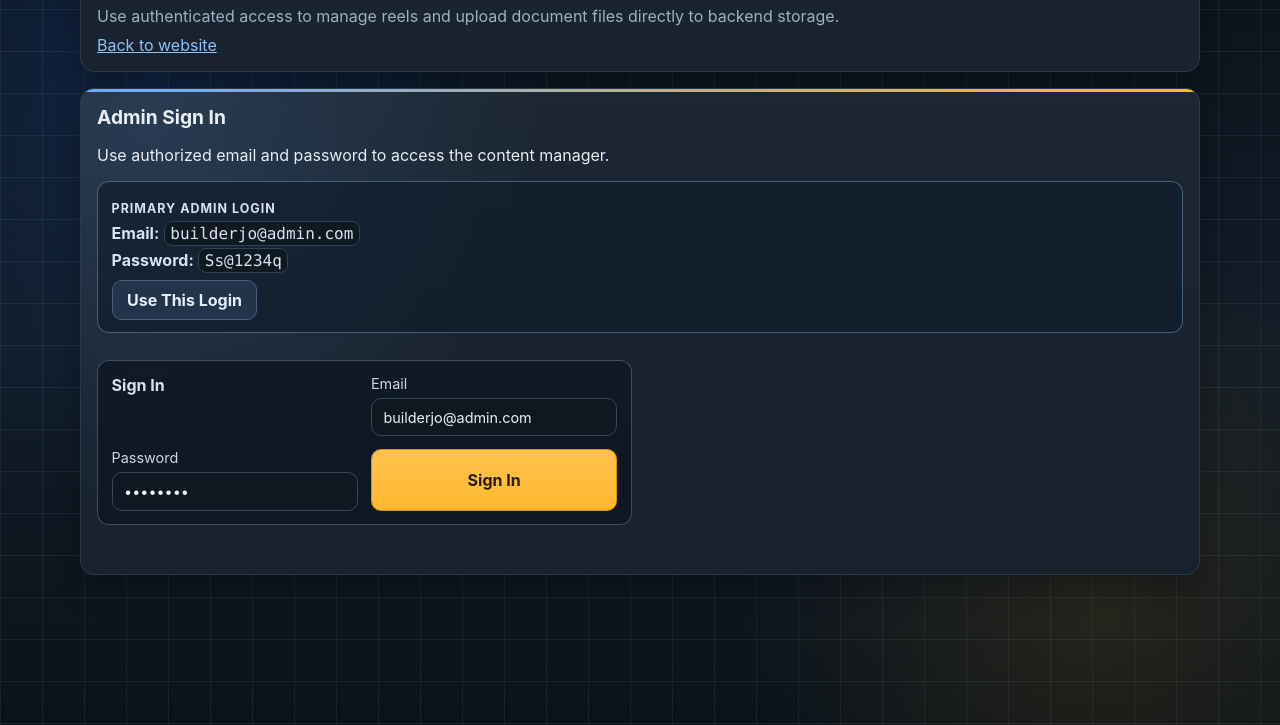
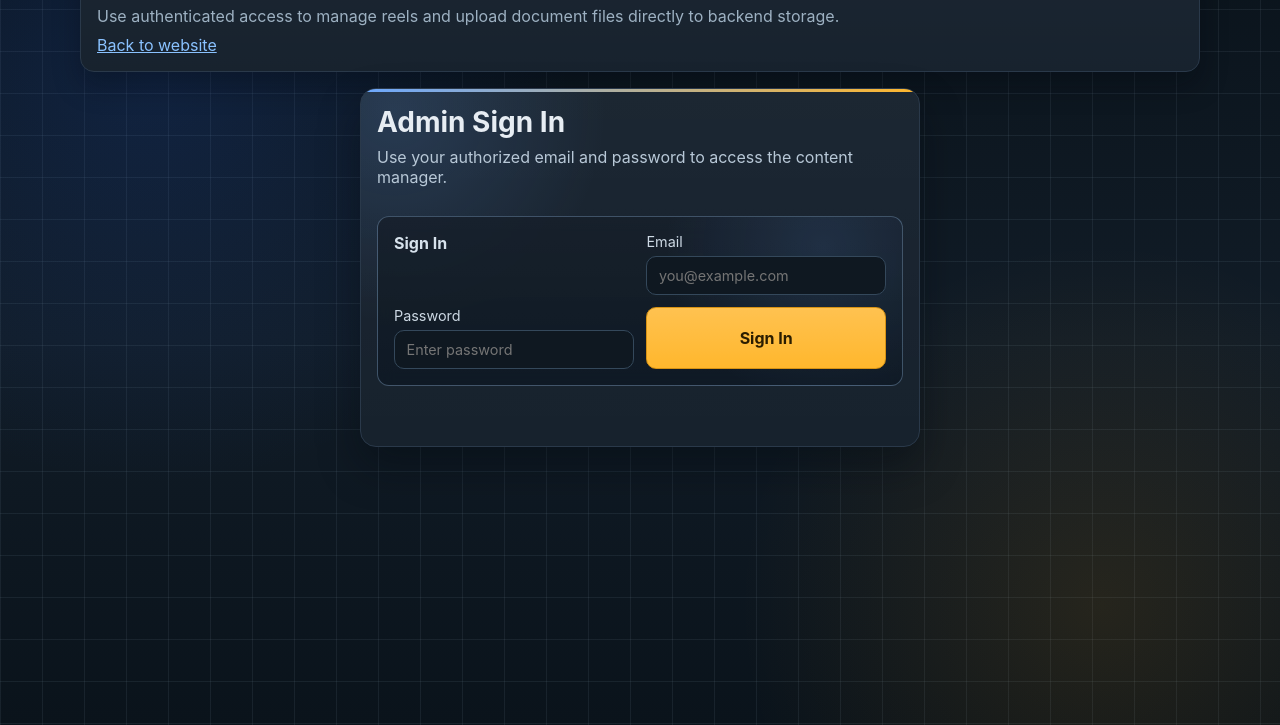
Before and after one commit to itsmk42/bb, a plain HTML site: page builder-ops-97029/index.html in a window 1280 px wide. Shown: the part 75-800 px from the top of the page. Drawn offline with nearby package versions, Linux system fonts and the light colour scheme.

Commit message:
Polish secret admin login UI and remove signup/oauth options

```diff
--- a/admin/app.js
+++ b/admin/app.js
@@ -5,8 +5,6 @@ const supabaseKey = String(
     "eyJhbGciOiJIUzI1NiIsInR5cCI6IkpXVCJ9.eyJpc3MiOiJzdXBhYmFzZSIsInJlZiI6Im9uYWh0bmRtaWx1Z3poandqdGFtIiwicm9sZSI6ImFub24iLCJpYXQiOjE3NzE2Mzk3NjksImV4cCI6MjA4NzIxNTc2OX0.o5vDHODt9V435xEzv2hyWX_QznZ27XvzVhGuy6InU3U"
 ).trim();
 const storageBucket = String(config.SUPABASE_STORAGE_BUCKET || "documents").trim() || "documents";
-const defaultAdminEmail = "builderjo@admin.com";
-const defaultAdminPassword = "Ss@1234q";
 
 const supabaseClient = window.supabase?.createClient
   ? supabaseUrl && supabaseKey
@@ -242,7 +240,7 @@ async function handleSignIn(event) {
     const message = String(error.message || "Sign in failed.");
     if (error.code === "email_not_confirmed" || /email not confirmed|email not verified/i.test(message)) {
       setAuthStatus(
-        "Email not verified. In Supabase: Authentication -> Providers -> Email, disable 'Confirm email' for admin login or verify this inbox first.",
+        "Email still not verified for this account. In Supabase go to Authentication -> Users -> builderjo@admin.com and confirm the user (or run SQL to set email_confirmed_at).",
         "error"
       );
     } else {
@@ -444,7 +442,6 @@ function wireManagerHandlers() {
 
 function wireAuthHandlers() {
   const signInForm = byId("signin-form");
-  const useDefaultLoginButton = byId("use-default-login");
 
   signInForm?.addEventListener("submit", async (event) => {
     try {
@@ -454,19 +451,6 @@ function wireAuthHandlers() {
     }
   });
 
-  useDefaultLoginButton?.addEventListener("click", () => {
-    if (!(signInForm instanceof HTMLFormElement)) return;
-    const emailInput = signInForm.elements.namedItem("email");
-    const passwordInput = signInForm.elements.namedItem("password");
-
-    if (emailInput instanceof HTMLInputElement) {
-      emailInput.value = defaultAdminEmail;
-    }
-    if (passwordInput instanceof HTMLInputElement) {
-      passwordInput.value = defaultAdminPassword;
-    }
-    setAuthStatus("Default admin credentials filled in sign-in form.", "info");
-  });
 }
 
 async function applySession(session) {
--- a/admin/styles.css
+++ b/admin/styles.css
@@ -100,30 +100,21 @@ h3 {
   background: linear-gradient(90deg, #6ca8ff 0%, #ffb72d 100%);
 }
 
-.credential-card {
-  margin-top: 0.9rem;
-  border: 1px solid rgba(121, 160, 197, 0.5);
-  border-radius: 12px;
-  padding: 0.75rem 0.85rem;
-  background: rgba(16, 29, 43, 0.7);
+.auth-shell {
+  width: min(560px, 100%);
+  margin-inline: auto;
+  border-radius: 16px;
+  box-shadow: 0 20px 42px rgba(2, 7, 12, 0.38);
 }
 
-.credential-label {
-  margin: 0;
-  font-size: 0.78rem;
-  font-weight: 700;
-  letter-spacing: 0.08em;
-  text-transform: uppercase;
-  color: #a9c7e6;
+.auth-shell > h2 {
+  font-size: clamp(1.35rem, 2.8vw, 1.75rem);
 }
 
-.credential-card p {
-  margin: 0.45rem 0 0;
-  color: #d6e3f0;
-}
-
-.credential-card .btn {
-  margin-top: 0.6rem;
+.auth-shell > p {
+  margin-top: 0.55rem;
+  margin-bottom: 1rem;
+  color: #b8c8d7;
 }
 
 .manager-head {
@@ -165,10 +156,14 @@ h3 {
 }
 
 .auth-grid > form {
-  border: 1px solid rgba(122, 148, 173, 0.44);
+  border: 1px solid rgba(132, 169, 203, 0.4);
   border-radius: 12px;
-  padding: 0.85rem;
-  background: rgba(12, 22, 33, 0.72);
+  padding: 1rem;
+  background:
+    radial-gradient(circle at 85% 18%, rgba(108, 168, 255, 0.12), transparent 34%),
+    linear-gradient(180deg, rgba(255, 255, 255, 0.035), rgba(255, 255, 255, 0.008)),
+    rgba(12, 22, 33, 0.8);
+  backdrop-filter: blur(8px);
 }
 
 .auth-grid > form h3 {
@@ -302,7 +297,7 @@ code {
 
 @media (min-width: 760px) {
   .auth-grid {
-    grid-template-columns: repeat(2, minmax(0, 1fr));
+    grid-template-columns: 1fr;
   }
 
   .manager-grid {
--- a/builder-ops-97029/index.html
+++ b/builder-ops-97029/index.html
@@ -5,7 +5,7 @@
   <meta name="viewport" content="width=device-width, initial-scale=1">
   <title>Content Manager | Builder Ballery</title>
   <meta name="robots" content="noindex,nofollow">
-  <link rel="stylesheet" href="/admin/styles.css?v=20260224-auth4">
+  <link rel="stylesheet" href="/admin/styles.css?v=20260224-auth5">
 </head>
 <body>
   <main class="admin-shell">
@@ -15,26 +15,20 @@
       <p><a href="/">Back to website</a></p>
     </header>
 
-    <section id="auth-panel" class="panel">
+    <section id="auth-panel" class="panel auth-shell">
       <h2>Admin Sign In</h2>
-      <p>Use authorized email and password to access the content manager.</p>
-      <div class="credential-card">
-        <p class="credential-label">Primary Admin Login</p>
-        <p><strong>Email:</strong> <code>builderjo@admin.com</code></p>
-        <p><strong>Password:</strong> <code>Ss@1234q</code></p>
-        <button id="use-default-login" class="btn btn-secondary" type="button">Use This Login</button>
-      </div>
+      <p>Use your authorized email and password to access the content manager.</p>
 
       <div class="auth-grid">
         <form id="signin-form" class="form-grid" novalidate>
           <h3>Sign In</h3>
           <label>
             Email
-            <input name="email" type="email" required autocomplete="email" placeholder="you@example.com" value="builderjo@admin.com">
+            <input name="email" type="email" required autocomplete="email" placeholder="you@example.com">
           </label>
           <label>
             Password
-            <input name="password" type="password" required autocomplete="current-password" minlength="6" placeholder="Enter password" value="Ss@1234q">
+            <input name="password" type="password" required autocomplete="current-password" minlength="6" placeholder="Enter password">
           </label>
           <button class="btn" type="submit">Sign In</button>
         </form>
@@ -140,6 +134,6 @@
 
   <script src="/assets/env-config.js?v=20260224-env1"></script>
   <script src="https://cdn.jsdelivr.net/npm/@supabase/supabase-js@2"></script>
-  <script src="/admin/app.js?v=20260224-auth4" defer></script>
+  <script src="/admin/app.js?v=20260224-auth5" defer></script>
 </body>
 </html>
```
Also changed, not shown: README.md, 1 other file.
